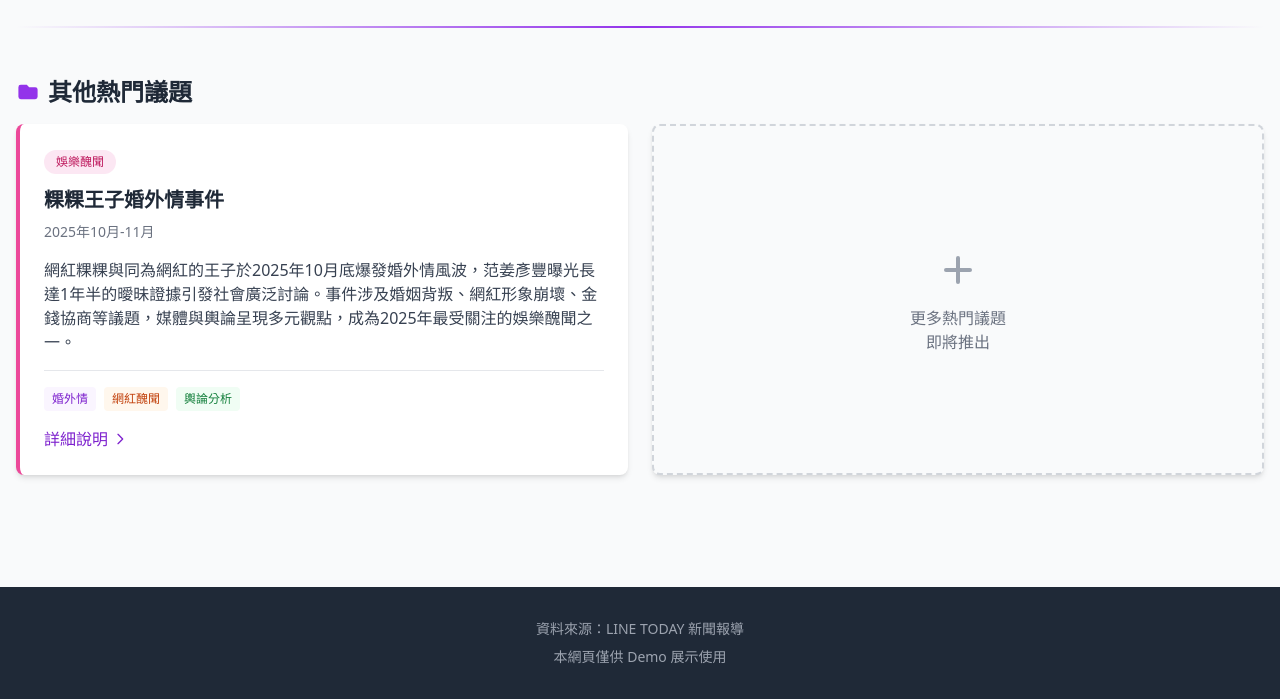
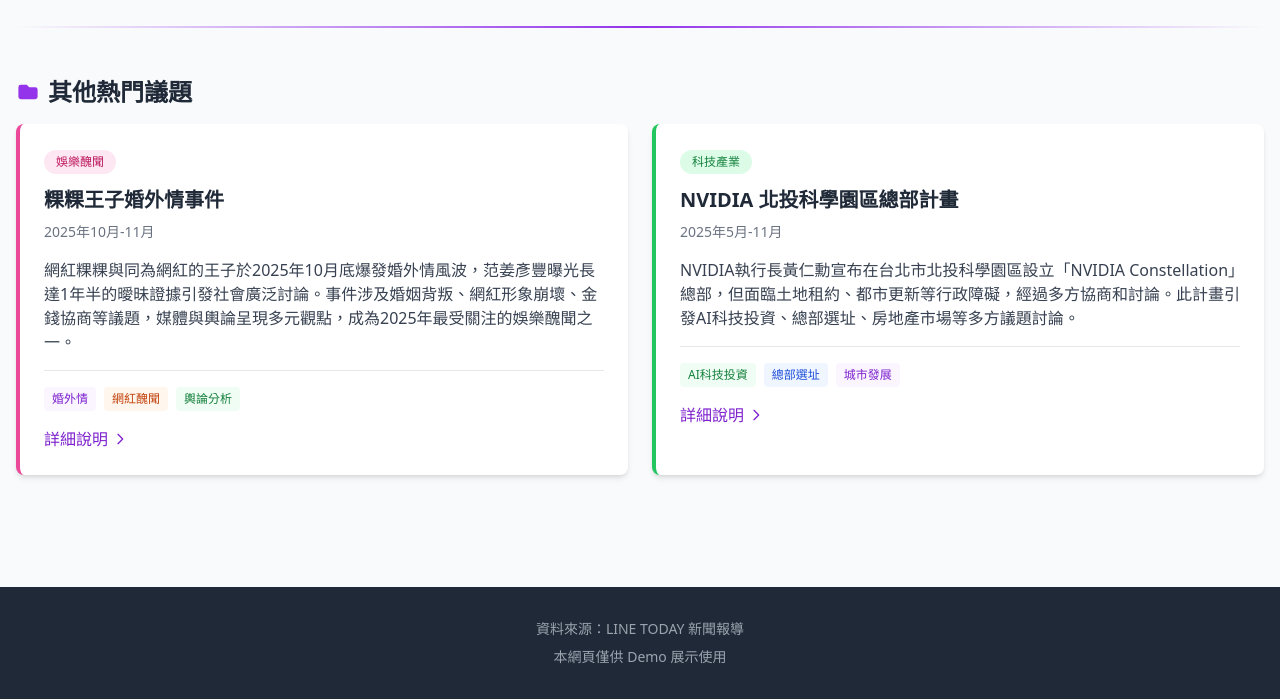
Before and after one commit to ghoo1125/hackathon-news-analysis-1, a plain HTML site: page index.html in a window 1280 px wide. Shown: the part 3702-4401 px from the top of the page. Drawn offline with nearby package versions, Linux system fonts and the light colour scheme.

Commit message:
add nvidia

```diff
--- a/index.html
+++ b/index.html
@@ -511,12 +511,32 @@
                         </a>
                     </div>
 
-                    <!-- Placeholder for future topics -->
-                    <div class="bg-gray-50 rounded-lg shadow-md p-6 border-2 border-dashed border-gray-300 flex flex-col items-center justify-center min-h-[300px]">
-                        <svg class="w-12 h-12 text-gray-400 mb-3" fill="none" stroke="currentColor" viewBox="0 0 24 24">
-                            <path stroke-linecap="round" stroke-linejoin="round" stroke-width="2" d="M12 6v6m0 0v6m0-6h6m-6 0H6"/>
-                        </svg>
-                        <p class="text-gray-500 text-center">更多熱門議題<br/>即將推出</p>
+                    <!-- NVIDIA Beitou HQ Card -->
+                    <div class="bg-white rounded-lg shadow-md p-6 border-l-4 border-green-500 hover:shadow-xl transition">
+                        <div class="mb-4">
+                            <span class="inline-block px-3 py-1 text-xs bg-green-100 text-green-700 rounded-full font-medium mb-3">科技產業</span>
+                            <h3 class="text-xl font-bold text-gray-800 mb-2">NVIDIA 北投科學園區總部計畫</h3>
+                            <p class="text-sm text-gray-500 mb-3">2025年5月-11月</p>
+                        </div>
+
+                        <p class="text-gray-700 mb-4">
+                            NVIDIA執行長黃仁勳宣布在台北市北投科學園區設立「NVIDIA Constellation」總部，但面臨土地租約、都市更新等行政障礙，經過多方協商和討論。此計畫引發AI科技投資、總部選址、房地產市場等多方議題討論。
+                        </p>
+
+                        <div class="flex items-center justify-between pt-4 border-t">
+                            <div class="flex gap-2">
+                                <span class="text-xs bg-green-50 text-green-700 px-2 py-1 rounded">AI科技投資</span>
+                                <span class="text-xs bg-blue-50 text-blue-700 px-2 py-1 rounded">總部選址</span>
+                                <span class="text-xs bg-purple-50 text-purple-700 px-2 py-1 rounded">城市發展</span>
+                            </div>
+                        </div>
+
+                        <a href="https://steven20605.github.io/hackathon-news-analysis-3/" target="_blank" class="mt-4 inline-flex items-center text-purple-700 font-medium hover:text-purple-900 transition">
+                            詳細說明
+                            <svg class="w-4 h-4 ml-1" fill="none" stroke="currentColor" viewBox="0 0 24 24">
+                                <path stroke-linecap="round" stroke-linejoin="round" stroke-width="2" d="M9 5l7 7-7 7"/>
+                            </svg>
+                        </a>
                     </div>
                 </div>
             </section>
```
